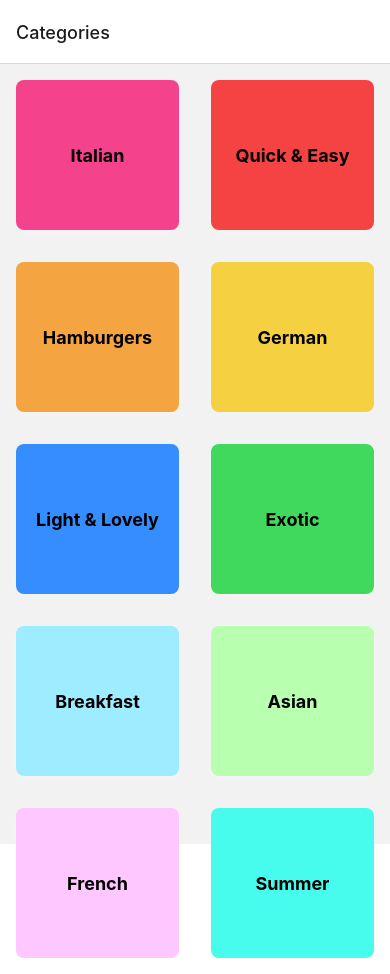
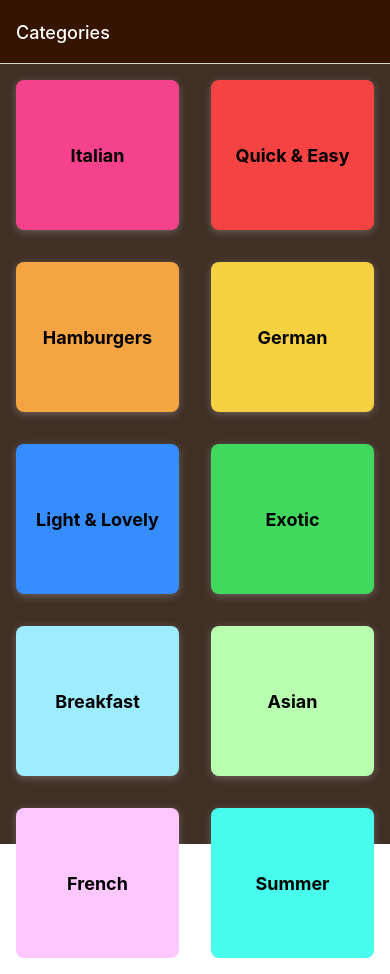
Before and after one commit to imammufiid/react-native-mealapp, a React Native app: screen / in a window 390 px wide. Built offline with nearby package versions, Linux system fonts and the light colour scheme.

Commit message:
feat: Added styling screen

```diff
--- a/App.tsx
+++ b/App.tsx
@@ -11,12 +11,25 @@ export default function App() {
     <>
       <StatusBar style={'dark'}/>
       <NavigationContainer>
-        <Stack.Navigator>
+        <Stack.Navigator
+          screenOptions={{
+            headerStyle: {backgroundColor: '#351401'},
+            headerTintColor: 'white',
+            contentStyle: {
+              backgroundColor: '#3F2F25'
+            }
+          }}>
           <Stack.Screen
             name='Categories'
+            options={{
+              title: 'Categories',
+            }}
             component={CategoriesScreen}/>
           <Stack.Screen
             name='Detail'
+            options={{
+              headerTitle: 'Detail',
+            }}
             component={MealsOverviewScreen}/>
         </Stack.Navigator>
       </NavigationContainer>
```
